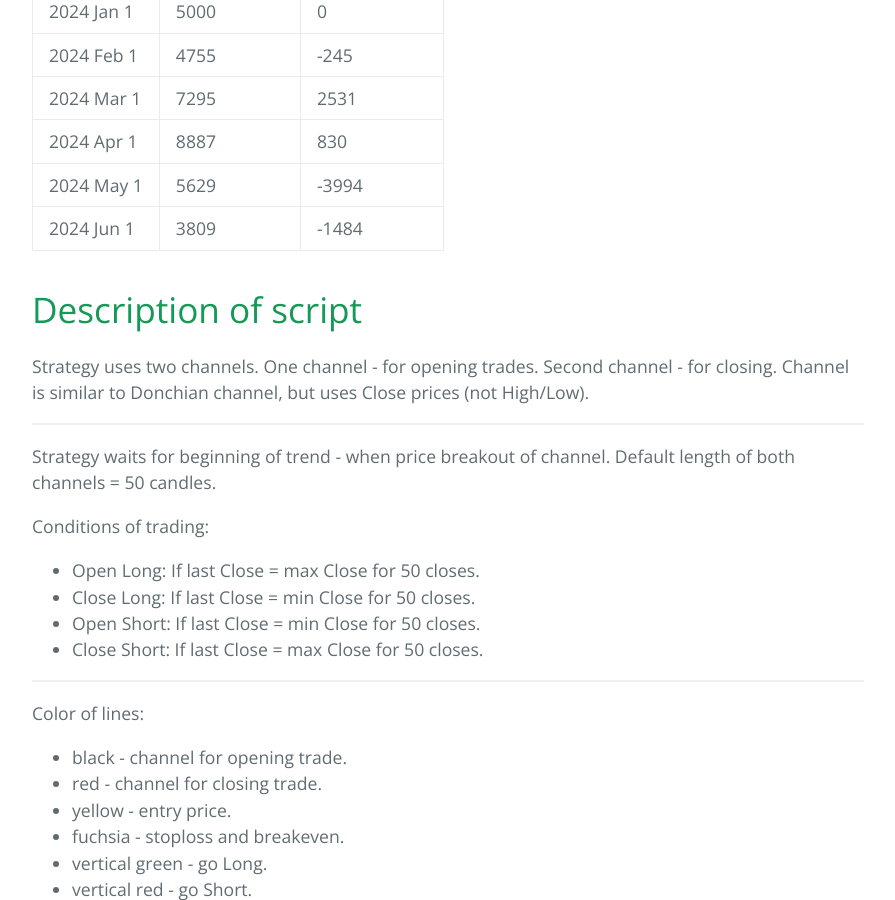
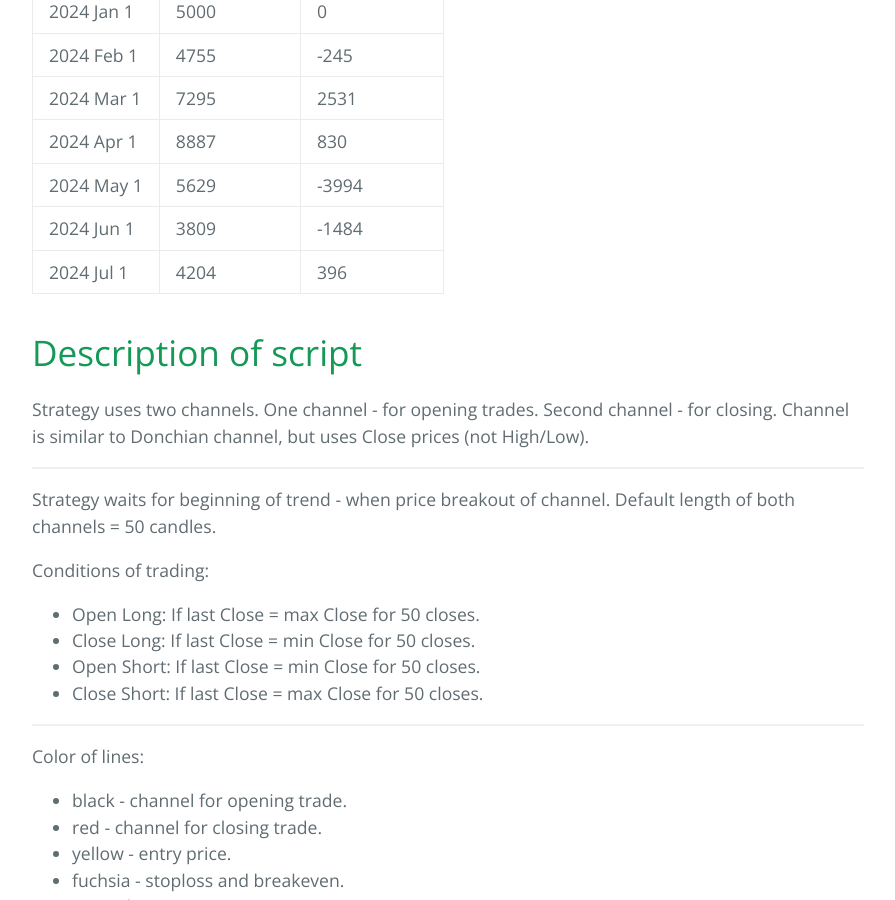
Before and after one commit to sergeyen7/sergeyen7.github.io, a Jekyll site: the page built from index.md, in a window 1280 px wide and 900 px high, scrolled down 3695 px. Shown: the whole window, without its empty margins (192-1087 px from the left). Built offline with Jekyll 4.4.1, drawn with Linux system fonts in a browser that asks for light colours; nearby versions of some CDN libraries.

Commit message:
Update index.md

```diff
--- a/index.md
+++ b/index.md
@@ -95,6 +95,7 @@ It's open-source Pine script V5.
 | 2024 Apr 1 |           8887 |            830 |
 | 2024 May 1 |           5629 |          -3994 |
 | 2024 Jun 1 |           3809 |          -1484 |
+| 2024 Jul 1 |           4204 |            396 |
 
 # Description of script
 
```
